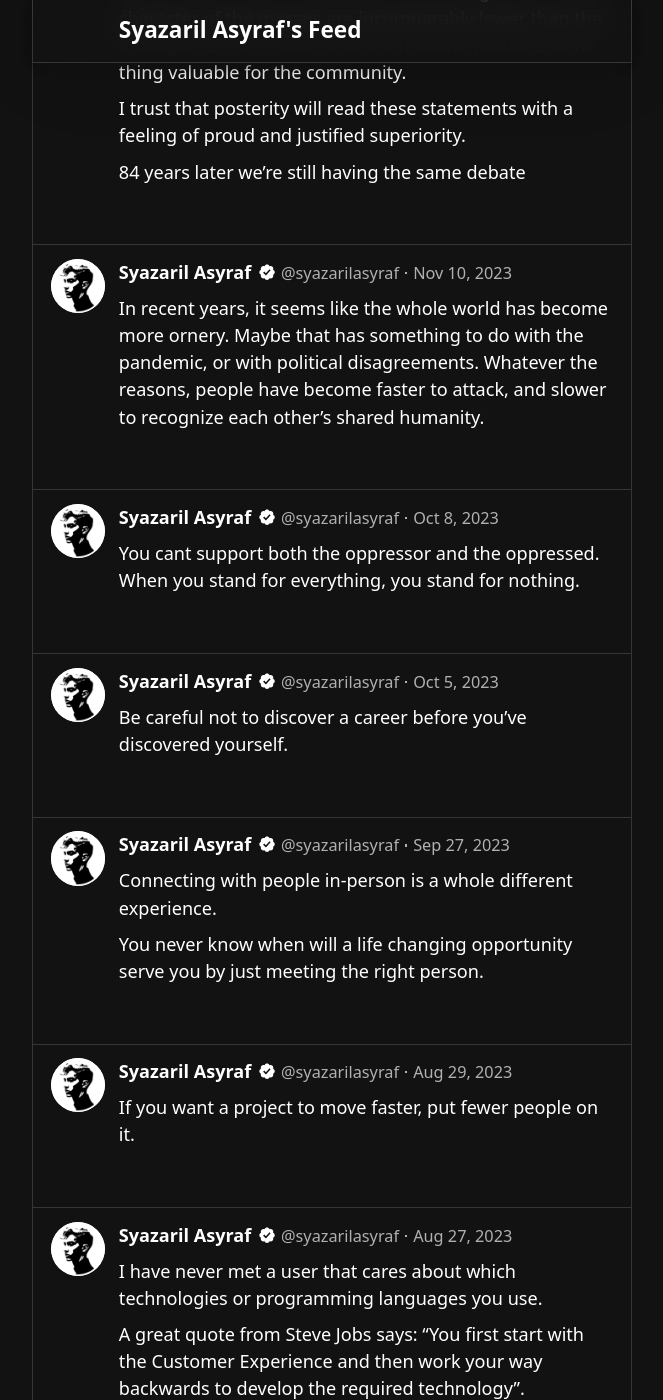
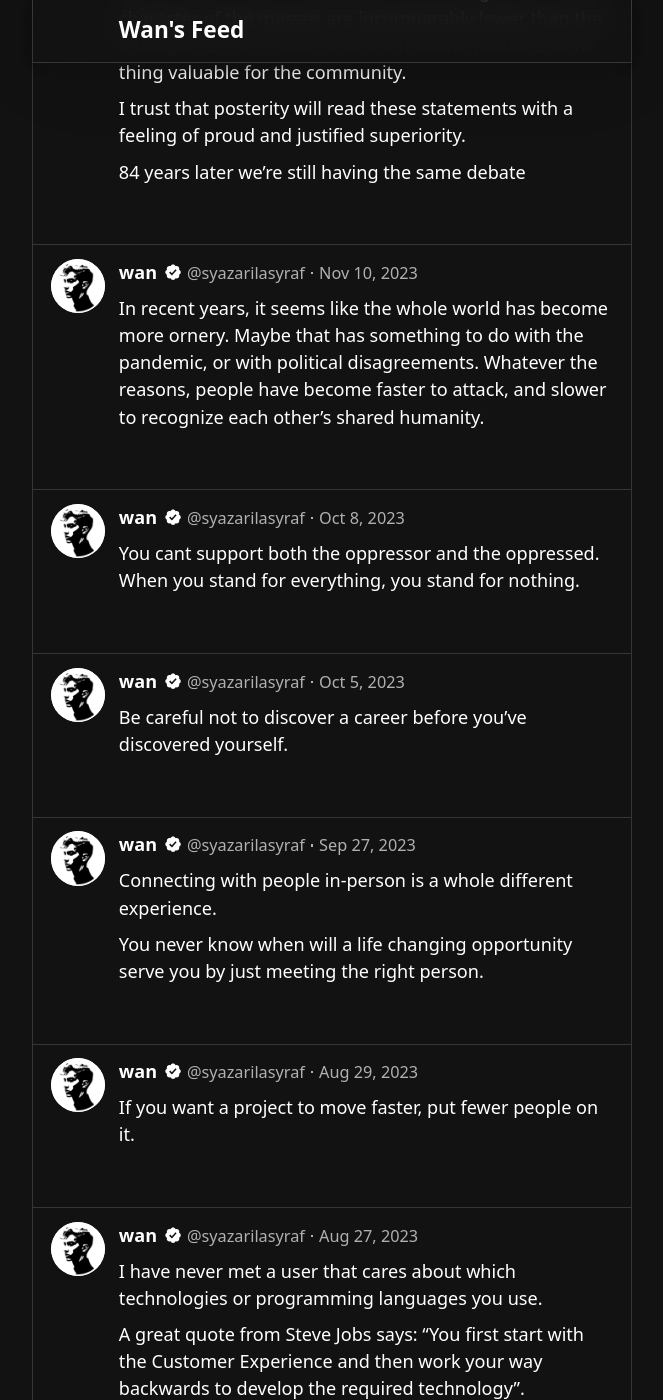
Before and after one commit to syazarilasyraf/feed.syazarilasyraf.com, a Jekyll site: the page built from index.md, in a window 1280 px wide and 1400 px high, scrolled down 1188 px. Shown: the whole window, without its empty margins (308-971 px from the left). Built offline with Jekyll 4.4.1, drawn with Linux system fonts in a browser that asks for light colours; some of the changed text lies outside the part shown.

Commit message:
updated - 30/4

```diff
--- a/_config.yml
+++ b/_config.yml
@@ -1,9 +1,9 @@
-title: Syazaril Asyraf's Feed # name of the site
+title: Wan's Feed # name of the site
 author: Syazaril Asyraf # name of site's author
 email: wan@syazarilasyraf.com # email of site's author
 url: https://feed.syazarilasyraf.com # root address of the site
 baseurl: "" # subpath of the site, e.g. "/blog" (leave it blank "" if you're site shouldn't use a subpath)
-description: Syazaril Asyraf's Feed. # description of the site (multiple lines allowed)
+description: Wan's Feed. # description of the site (multiple lines allowed)
 
 permalink: /:slug.html
 
--- a/_includes/header.html
+++ b/_includes/header.html
@@ -1,6 +1,6 @@
 <header class="astro-QAJ46E2I">
   <div class="wrapper astro-QAJ46E2I">
     <div class="arrow astro-QAJ46E2I"></div>
-    <h2 class="astro-QAJ46E2I">Syazaril Asyraf's Feed</h2>
+    <h2 class="astro-QAJ46E2I">Wan's Feed</h2>
   </div>
 </header>
--- a/_includes/post_list.html
+++ b/_includes/post_list.html
@@ -6,7 +6,7 @@
 
         <main>
           <div class="author">
-            <span class="name">Syazaril Asyraf</span>
+            <span class="name">wan</span>
               <span class="verified astro-BJQGTCC3">
                 <svg width="24" height="24" viewBox="0 0 24 24" aria-label="Verified account" role="img"><g><path fill="currentColor" d="M22.25 12c0-1.43-.88-2.67-2.19-3.34.46-1.39.2-2.9-.81-3.91s-2.52-1.27-3.91-.81c-.66-1.31-1.91-2.19-3.34-2.19s-2.67.88-3.33 2.19c-1.4-.46-2.91-.2-3.92.81s-1.26 2.52-.8 3.91c-1.31.67-2.2 1.91-2.2 3.34s.89 2.67 2.2 3.34c-.46 1.39-.21 2.9.8 3.91s2.52 1.26 3.91.81c.67 1.31 1.91 2.19 3.34 2.19s2.68-.88 3.34-2.19c1.39.45 2.9.2 3.91-.81s1.27-2.52.81-3.91c1.31-.67 2.19-1.91 2.19-3.34zm-11.71 4.2L6.8 12.46l1.41-1.42 2.26 2.26 4.8-5.23 1.47 1.36-6.2 6.77z"></path>
                 </g>
--- a/_includes/profile.html
+++ b/_includes/profile.html
@@ -12,7 +12,7 @@
       <div class="title astro-5PJ3YMW5">
         <div class="hgroup astro-5PJ3YMW5">
           <div style="display: flex; align-items: center;">
-            <h1 class="astro-5PJ3YMW5">Syazaril Asyraf</h1>
+            <h1 class="astro-5PJ3YMW5">wan</h1>
             <span class="verified astro-BJQGTCC3" style="margin-left: 10px;">
               <svg width="24" height="24" viewBox="0 0 24 24" aria-label="Verified account" role="img">
                 <g>
--- a/index.md
+++ b/index.md
@@ -1,4 +1,4 @@
 ---
-title: Syazaril Asyraf's Feed
+title: Wan's Feed
 layout: default
 ---
```
Also changed, not shown: other parts of _includes/profile.html (+1 -1 lines), 2 other files.
